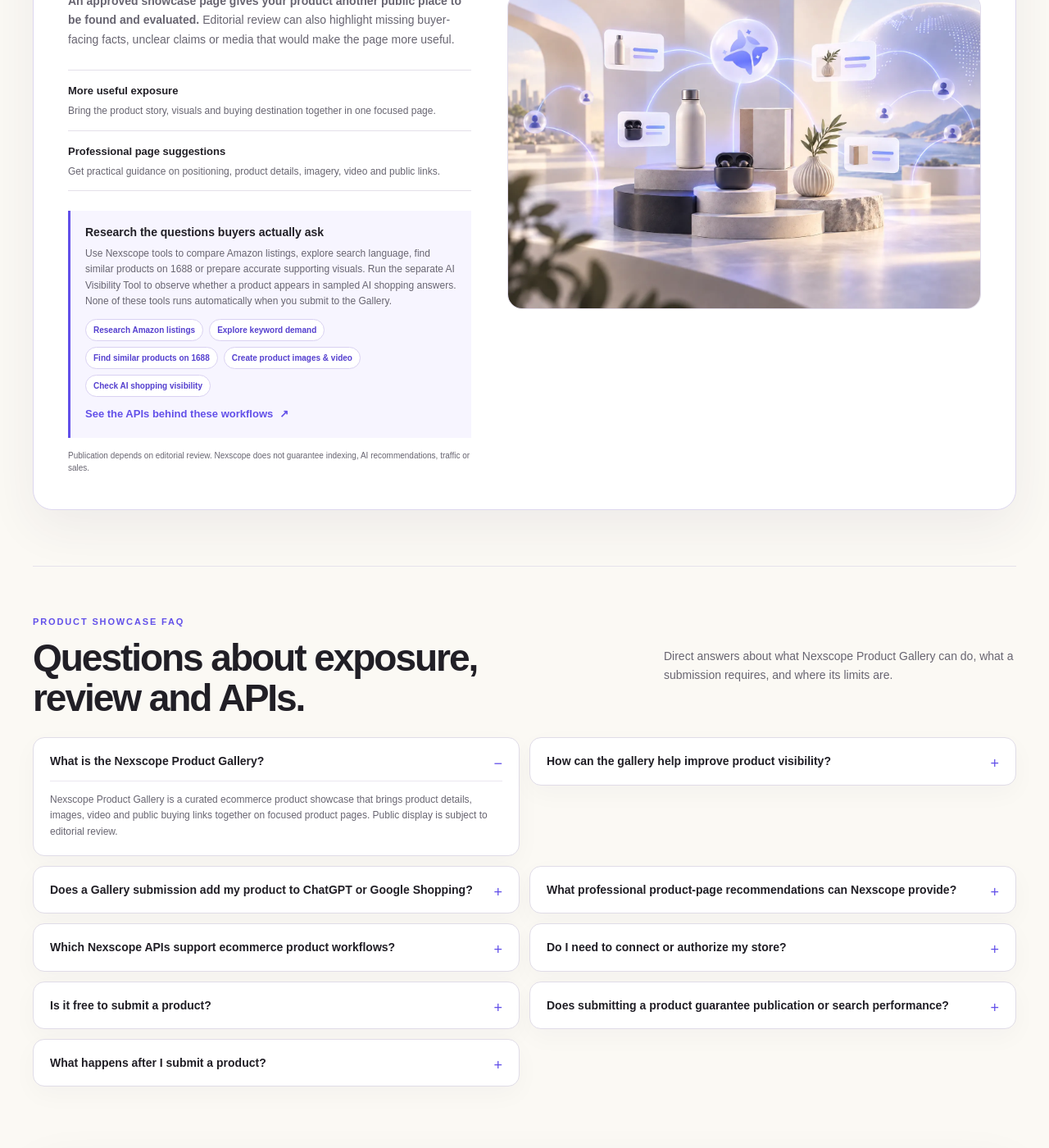
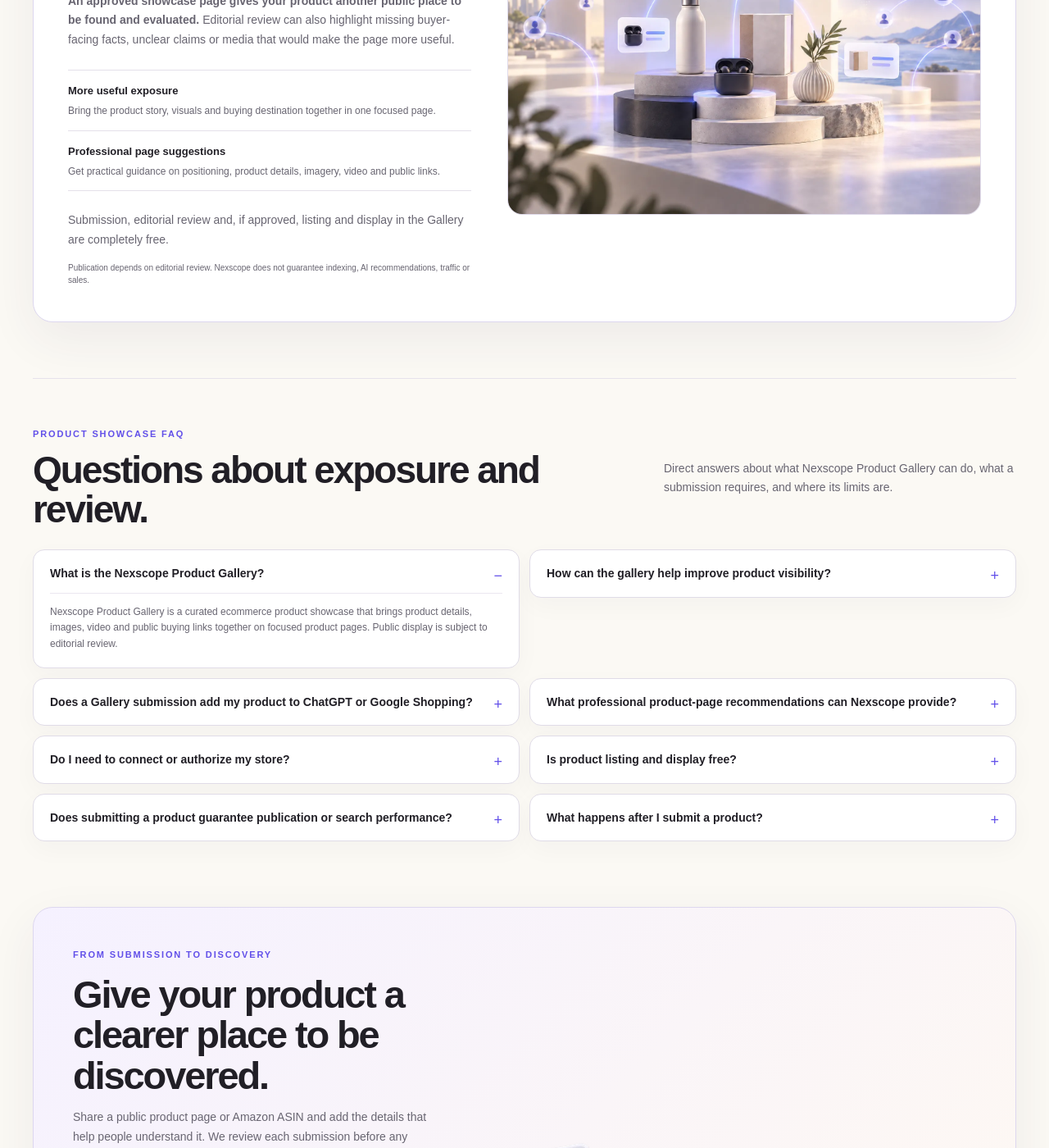
Before and after one commit to nexscope-ai/ecommerce-ai-tools, a Jekyll site: the page built from docs/product-showcase/index.md, in a window 1280 px wide and 1400 px high, scrolled down 2219 px. Shown: the whole window at 82% size. Built offline with Jekyll 4.4.1, drawn with Linux system fonts in a browser that asks for light colours; nearby versions of some CDN libraries; some of the changed text lies outside the part shown.

Commit message:
Present Product Gallery listing and display as free

```diff
--- a/docs/product-showcase/index.md
+++ b/docs/product-showcase/index.md
@@ -1,7 +1,7 @@
 ---
 layout: default
 title: Ecommerce Product Gallery for AI-Assisted Shopping | Nexscope
-description: Explore reviewed ecommerce products and submit yours to Nexscope Product Gallery for free. Approved products may receive a public page with images, details and a source link.
+description: Submit a product to Nexscope Product Gallery for free. Editorial review, and listing and display after approval, are completely free.
 permalink: /product-showcase/
 last_modified_at: 2026-10-08
 robots: index,follow,max-image-preview:large,max-snippet:-1,max-video-preview:-1
@@ -12,7 +12,7 @@
 product_showcase_page: true
 image: /assets/product-showcase-visibility.webp
 image_alt: Ecommerce products connected to discovery touchpoints around the Nexscope mark
-image_caption: Nexscope Product Gallery brings product context, media, public links, editorial guidance, and related ecommerce API capabilities into one discovery workflow.
+image_caption: Nexscope Product Gallery brings product details, media and public buying links together on reviewed showcase pages.
 faq:
   - question: "What is the Nexscope Product Gallery?"
     answer: "Nexscope Product Gallery is a curated ecommerce product showcase that brings product details, images, video, and public buying links together on focused product pages. Public display is subject to editorial review."
@@ -22,12 +22,10 @@
     answer: "No. The Gallery publishes an editorially reviewed public page. Shopping catalog participation requires a separate route through the seller's store or an authorized product feed; Gallery submission does not register the seller with ChatGPT or Google Shopping."
   - question: "What professional product-page recommendations can Nexscope provide?"
     answer: "Editorial recommendations may cover positioning, product descriptions, supporting evidence, image coverage, video, and the clarity of public destination links. Recommendations are based only on the submitted public materials."
-  - question: "Which Nexscope APIs support ecommerce product workflows?"
-    answer: "Relevant documented capabilities include Amazon product research, review and price data, SEO keyword metrics, 1688 product sourcing and image search, plus ecommerce image and video generation APIs. Current inputs, outputs, access, and credits are listed in the API documentation."
   - question: "Do I need to connect or authorize my store?"
     answer: "No. A submission uses public product-page links or an Amazon ASIN. Nexscope does not request a store password, seller token, or payment access for this workflow."
-  - question: "Is it free to submit a product?"
-    answer: "Yes. Submitting a product to Nexscope Product Gallery and its editorial review are free. Publication is subject to approval. Optional Nexscope API tools are separate and may use credits."
+  - question: "Is product listing and display free?"
+    answer: "Yes. Product submission and editorial review are completely free. If approved, listing and display in Nexscope Product Gallery are also completely free. Approval and search performance are not guaranteed."
   - question: "Does submitting a product guarantee publication or search performance?"
     answer: "No. Every submission remains offline until reviewed, and Nexscope does not guarantee approval, publication, search rankings, AI citations, traffic, or sales."
   - question: "What happens after I submit a product?"
@@ -36,11 +34,11 @@
 <section class="showcase-hero" data-showcase-view>
   <div class="showcase-hero-copy">
     <span class="eyebrow">Nexscope product showcase</span>
-    <p class="showcase-status">FREE SUBMISSION · PAGES PUBLISHED AFTER REVIEW</p>
+    <p class="showcase-status">FREE SUBMISSION, LISTING &amp; DISPLAY · SUBJECT TO REVIEW</p>
     <h1>Discover ecommerce products<br><span>with useful context.</span></h1>
     <p>Explore reviewed product submissions with details, images, optional video and a link to the original listing. See what a product is for before deciding where to buy.</p>
     <div class="showcase-actions">
-      <a class="showcase-primary" data-showcase-submit-cta="hero" href="{{ '/product-showcase/submit/' | relative_url }}">Submit your product ↗</a>
+      <a class="showcase-primary" data-showcase-submit-cta="hero" href="{{ '/product-showcase/submit/' | relative_url }}">Submit your product for free ↗</a>
       <a class="showcase-quiet-link" href="#showcase-preview">How the Gallery works <span aria-hidden="true">↓</span></a>
     </div>
   </div>
@@ -103,18 +101,7 @@
       <li><strong>More useful exposure</strong><span>Bring the product story, visuals and buying destination together in one focused page.</span></li>
       <li><strong>Professional page suggestions</strong><span>Get practical guidance on positioning, product details, imagery, video and public links.</span></li>
     </ul>
-    <div class="showcase-api-callout">
-      <h3>Research the questions buyers actually ask</h3>
-      <p>Use Nexscope tools to compare Amazon listings, explore search language, find similar products on 1688 or prepare accurate supporting visuals. Run the separate AI Visibility Tool to observe whether a product appears in sampled AI shopping answers. None of these tools runs automatically when you submit to the Gallery.</p>
-      <div class="showcase-api-links">
-        <a href="https://www.nexscope.ai/api-docs/amazon-product-research?view=api&amp;co-from=learn&amp;utm_source=learn.nexscope.ai&amp;utm_medium=referral&amp;utm_campaign=product_showcase&amp;utm_content=amazon_product_research">Research Amazon listings</a>
-        <a href="https://www.nexscope.ai/api-docs/seo-keyword-metrics?view=api&amp;co-from=learn&amp;utm_source=learn.nexscope.ai&amp;utm_medium=referral&amp;utm_campaign=product_showcase&amp;utm_content=seo_keyword_metrics">Explore keyword demand</a>
-        <a href="https://www.nexscope.ai/api-docs/1688-search-by-image?view=api&amp;co-from=learn&amp;utm_source=learn.nexscope.ai&amp;utm_medium=referral&amp;utm_campaign=product_showcase&amp;utm_content=1688_image_search">Find similar products on 1688</a>
-        <a href="https://www.nexscope.ai/api-docs?tab=creative&amp;co-from=learn&amp;utm_source=learn.nexscope.ai&amp;utm_medium=referral&amp;utm_campaign=product_showcase&amp;utm_content=creative_apis">Create product images &amp; video</a>
-        <a href="https://www.nexscope.ai/ai-product-visibility-tool?co-from=learn&amp;utm_source=learn.nexscope.ai&amp;utm_medium=referral&amp;utm_campaign=product_showcase&amp;utm_content=gallery_ai_visibility_chip">Check AI shopping visibility</a>
-      </div>
-      <a class="showcase-quiet-link" href="https://www.nexscope.ai/api-docs?co-from=learn&amp;utm_source=learn.nexscope.ai&amp;utm_medium=referral&amp;utm_campaign=product_showcase&amp;utm_content=gallery_api_capabilities">See the APIs behind these workflows <span aria-hidden="true">↗</span></a>
-    </div>
+    <p>Submission, editorial review and, if approved, listing and display in the Gallery are completely free.</p>
     <small class="showcase-disclaimer">Publication depends on editorial review. Nexscope does not guarantee indexing, AI recommendations, traffic or sales.</small>
   </div>
   <figure class="showcase-growth-art">
@@ -124,7 +111,7 @@
 
 <section class="showcase-faq" aria-labelledby="showcase-faq-title">
   <header class="showcase-section-heading">
-    <div><span class="eyebrow">Product showcase FAQ</span><h2 id="showcase-faq-title">Questions about exposure, review and APIs.</h2></div>
+    <div><span class="eyebrow">Product showcase FAQ</span><h2 id="showcase-faq-title">Questions about exposure and review.</h2></div>
     <p>Direct answers about what Nexscope Product Gallery can do, what a submission requires, and where its limits are.</p>
   </header>
   <div class="showcase-faq-list">
@@ -132,9 +119,8 @@
     <details><summary>How can the gallery help improve product visibility?</summary><p>An approved product receives another public page with submitted details, media and a link to its original listing. This can give shoppers and AI-assisted research another source of product context, but inclusion does not guarantee indexing, recommendations, traffic or sales.</p></details>
     <details><summary>Does a Gallery submission add my product to ChatGPT or Google Shopping?</summary><p>No. The Gallery publishes an editorially reviewed public page; it does not submit a merchant feed or register your store with a shopping platform. Use the seller's own catalog route for <a href="{{ '/ecommerce-trends/chatgpt-product-discovery/' | relative_url }}">ChatGPT</a> or <a href="{{ '/ecommerce-trends/google-ai-mode-shopping/' | relative_url }}">Google Shopping</a>.</p></details>
     <details><summary>What professional product-page recommendations can Nexscope provide?</summary><p>Editorial recommendations may cover positioning, product descriptions, supporting evidence, image coverage, video and the clarity of public destination links. Recommendations are based only on the submitted public materials.</p></details>
-    <details><summary>Which Nexscope APIs support ecommerce product workflows?</summary><p>Relevant documented capabilities include Amazon product research, review and price data, SEO keyword metrics, 1688 product sourcing and image search, plus ecommerce image and video generation APIs. Current inputs, outputs, access and credits are listed in the API documentation.</p></details>
     <details><summary>Do I need to connect or authorize my store?</summary><p>No. A submission uses public product-page links or an Amazon ASIN. Nexscope does not request a store password, seller token or payment access for this workflow.</p></details>
-    <details><summary>Is it free to submit a product?</summary><p>Yes. Submitting a product to Nexscope Product Gallery and its editorial review are free. Publication is subject to approval. Optional Nexscope API tools are separate and may use credits.</p></details>
+    <details><summary>Is product listing and display free?</summary><p>Yes. Product submission and editorial review are completely free. If approved, listing and display in Nexscope Product Gallery are also completely free. Approval and search performance are not guaranteed.</p></details>
     <details><summary>Does submitting a product guarantee publication or search performance?</summary><p>No. Every submission remains offline until reviewed, and Nexscope does not guarantee approval, publication, search rankings, AI citations, traffic or sales.</p></details>
     <details><summary>What happens after I submit a product?</summary><p>Save the private management link shown after submission. It shows the current review and publication status. There is no fixed review deadline or automatic status email. A product stays offline until approved and published. If changes are requested and an editor adds suggestions, read them there, edit the submission and resubmit it.</p></details>
   </div>
```
Also changed, not shown: docs/product-showcase/submit/index.md (+9 -13 lines).
